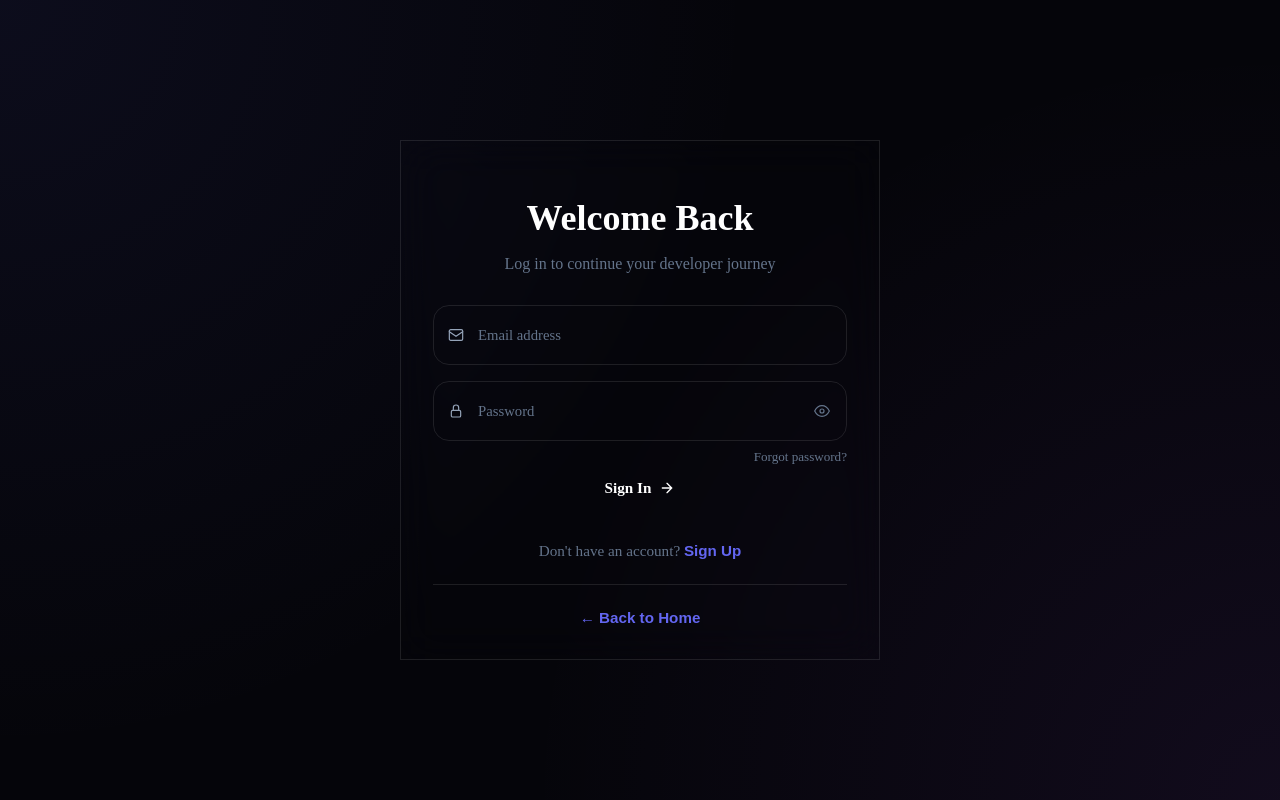
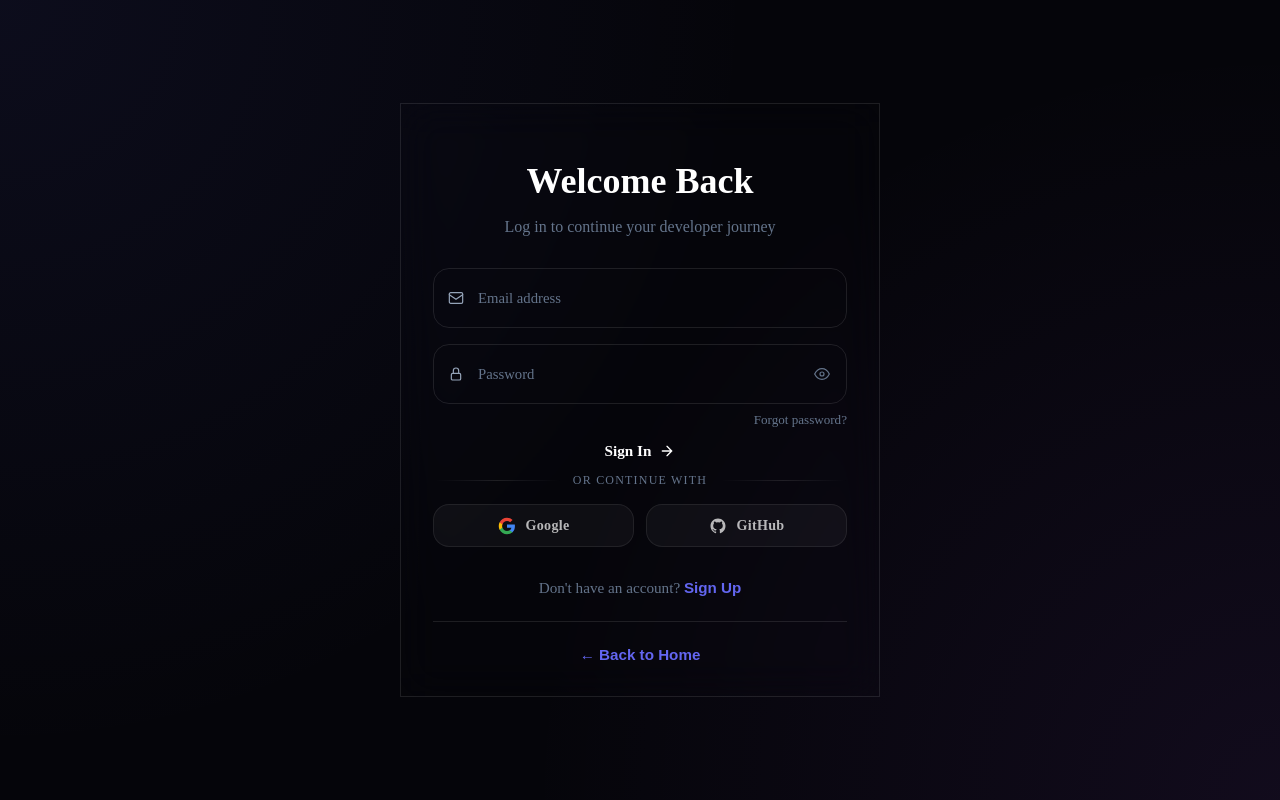
Before and after one commit to mauriRodriguez20/Proyecto_Informatico, a Next.js app: page /login in a window 1280 px wide. Built offline with nearby package versions, Linux system fonts and the light colour scheme.

Commit message:
Feat: integrate premium social login buttons into login and register forms

```diff
--- a/src/components/auth/components/LoginForm.tsx
+++ b/src/components/auth/components/LoginForm.tsx
@@ -5,6 +5,7 @@ import { useRouter } from 'next/navigation';
 import styles from './LoginForm.module.css';
 import FormInput from './FormInput';
 import { useAuth } from '@/hooks/useAuth';
+import SocialAuth from './SocialAuth';
 
 interface LoginFormProps {
     onSuccess?: () => void;
@@ -107,6 +108,8 @@ export default function LoginForm({ onSuccess }: LoginFormProps) {
                     </>
                 )}
             </button>
+
+            <SocialAuth />
         </form>
     );
 }
--- a/src/components/auth/components/RegisterForm.tsx
+++ b/src/components/auth/components/RegisterForm.tsx
@@ -7,6 +7,7 @@ import FormInput from './FormInput';
 import FormSelect from './FormSelect';
 import PasswordStrength from './PasswordStrength';
 import { useAuth } from '@/hooks/useAuth';
+import SocialAuth from './SocialAuth';
 
 interface RegisterFormProps {
     onSuccess?: () => void;
@@ -211,6 +212,8 @@ export default function RegisterForm({ onSuccess }: RegisterFormProps) {
                     </>
                 )}
             </button>
+
+            <SocialAuth />
         </form>
     );
 }
--- a/src/components/auth/components/SocialAuth.module.css
+++ b/src/components/auth/components/SocialAuth.module.css
@@ -4,6 +4,7 @@
     gap: var(--space-4);
 }
 
+/* ─── Divider ─── */
 .divider {
     display: flex;
     align-items: center;
@@ -13,55 +14,88 @@
 .dividerLine {
     flex: 1;
     height: 1px;
-    background: var(--color-border);
+    background: linear-gradient(to right, transparent, var(--color-border), transparent);
 }
 
 .dividerText {
-    font-size: 0.78rem;
-    color: var(--color-text-subtle);
+    font-size: 0.75rem;
+    color: var(--color-text-muted);
     white-space: nowrap;
     text-transform: uppercase;
-    letter-spacing: 0.06em;
+    letter-spacing: 0.1em;
+    font-weight: 500;
 }
 
+/* ─── Buttons Layout ─── */
 .buttons {
     display: flex;
     gap: var(--space-3);
 }
 
+/* ─── Base Button ─── */
 .btn {
     flex: 1;
+    position: relative;
     display: flex;
     align-items: center;
     justify-content: center;
-    gap: var(--space-2);
-    padding: 0.65rem 1rem;
+    gap: 10px;
+    padding: 0.7rem 1rem;
     border-radius: var(--radius-lg);
-    border: 1px solid var(--color-border);
-    background: var(--color-surface-2);
-    color: var(--color-text-muted);
+    border: 1px solid rgba(255, 255, 255, 0.08);
+    background: rgba(255, 255, 255, 0.04);
+    color: rgba(255, 255, 255, 0.7);
     font-family: var(--font-sans);
     font-size: 0.88rem;
-    font-weight: 500;
+    font-weight: 600;
     cursor: pointer;
-    transition: all var(--transition-base);
+    overflow: hidden;
+    transition: all 0.25s cubic-bezier(0.4, 0, 0.2, 1);
+    letter-spacing: 0.02em;
+    backdrop-filter: blur(10px);
+}
+
+/* Shimmer overlay */
+.btn::before {
+    content: '';
+    position: absolute;
+    inset: 0;
+    background: linear-gradient(105deg,
+            transparent 40%,
+            rgba(255, 255, 255, 0.06) 50%,
+            transparent 60%);
+    transform: translateX(-100%);
+    transition: transform 0.5s ease;
+}
+
+.btn:hover::before {
+    transform: translateX(100%);
 }
 
 .btn:hover {
-    border-color: var(--color-border-hover);
-    background: var(--color-surface-3);
-    color: var(--color-text);
-    transform: translateY(-1px);
+    color: #fff;
+    transform: translateY(-2px);
+    border-color: rgba(255, 255, 255, 0.15);
 }
 
 .btn:active {
-    transform: translateY(0);
+    transform: translateY(0px) scale(0.98);
 }
 
+/* ─── Google ─── */
 .google:hover {
-    box-shadow: 0 4px 16px rgba(66, 133, 244, 0.2);
+    background: rgba(66, 133, 244, 0.1);
+    border-color: rgba(66, 133, 244, 0.35);
+    box-shadow:
+        0 0 20px rgba(66, 133, 244, 0.15),
+        0 4px 12px rgba(0, 0, 0, 0.2);
 }
 
+/* ─── GitHub ─── */
 .github:hover {
-    box-shadow: 0 4px 16px rgba(255, 255, 255, 0.08);
+    background: rgba(200, 200, 200, 0.08);
+    border-color: rgba(255, 255, 255, 0.25);
+    box-shadow:
+        0 0 20px rgba(255, 255, 255, 0.06),
+        0 4px 12px rgba(0, 0, 0, 0.2);
 }
```
Also changed, not shown: src/components/auth/AuthSlidingPanel.tsx (+4 -6 lines).
